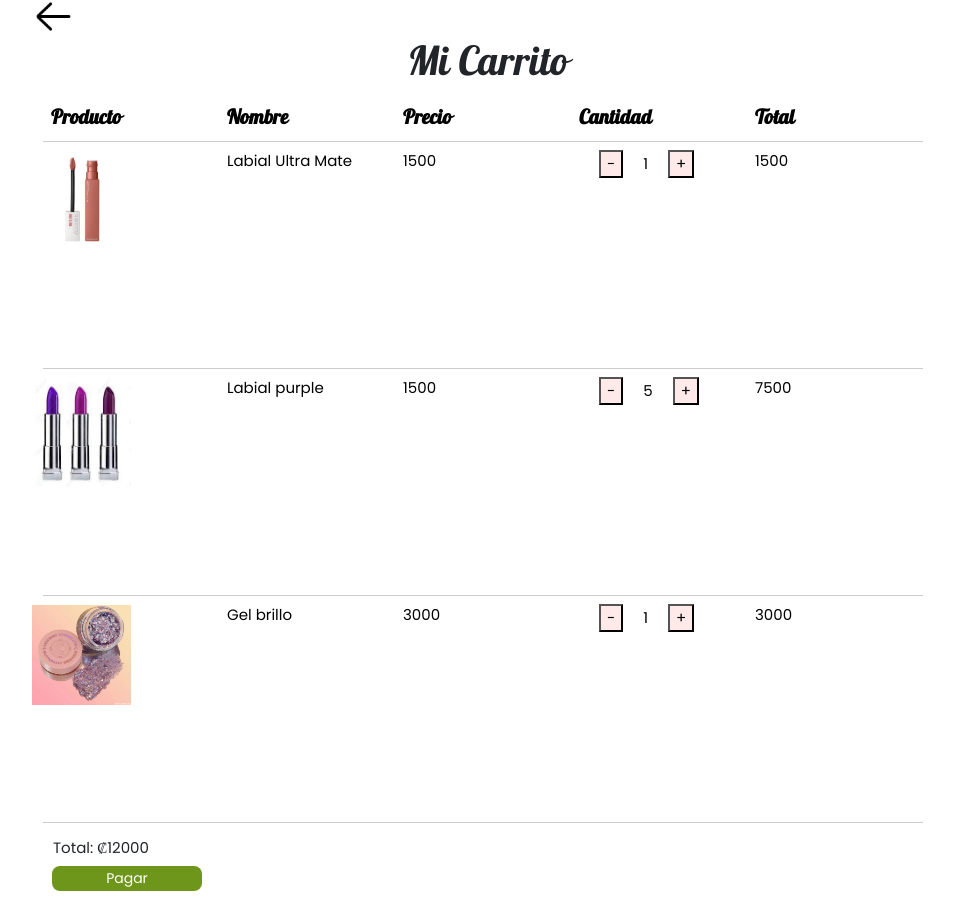
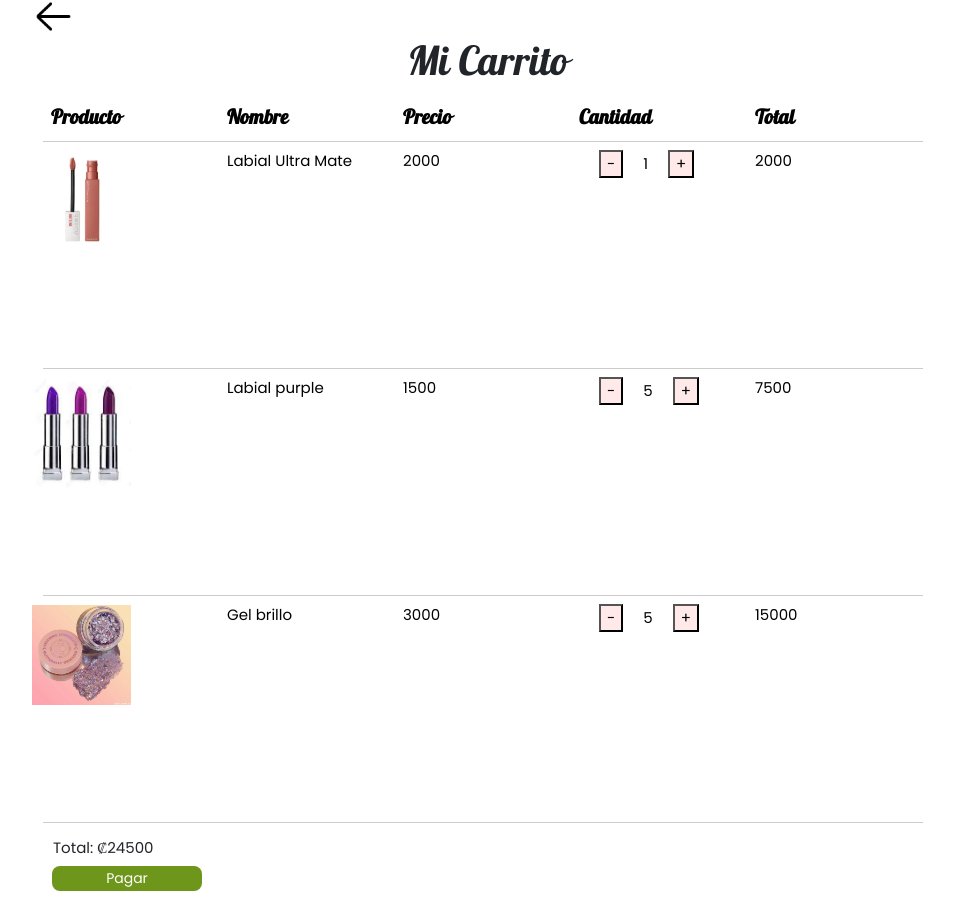
Before and after one commit to Isaac4918/MystiqueMakeup, a React (Create React App) app: page /Cart in a window 1280 px wide. Shown: the part 111-1022 px from the top of the page, without its empty margins (157-1111 px from the left). Built offline with nearby package versions, Linux system fonts and the light colour scheme; a web font is replaced by a local one.

Commit message:
Update Cart.js

```diff
--- a/src/pages/Cart.js
+++ b/src/pages/Cart.js
@@ -29,35 +29,33 @@ export function OpenPayment(){
 
 const products = [
   {
-    name: "Labial Ultra Mate", price: 1500, quantity: 1 , cateory: "Labios", subcategory: "Labiales", image: LabialM
+     name: "Labial Ultra Mate", description: "El labial matecito" , price: 2000, available: 1, category: "Labios", subcategory: "Labiales", image: LabialM
 
   },
   {
 
-    name: "Labial purple", price: 1500, quantity: 5 , cateory: "Labios", subcategory: "Labiales", image: LabialP
+     name: "Labial purple", description: "El labial mas morado" , price: 1500, available: 5 , category: "Labios", subcategory: "Labiales", image: LabialP
 
   },
 
   {
-    name: 'Gel brillo', price: 3000, quantity: 1, cateory: "Body", subcategory: "Glitter", image: Brillo
-
+     name: 'Gel brillo', description: "El labial mas morado" , price: 3000, available: 5 , category: "Body", subcategory: "Glitter", image: Brillo
   }
-
 ];
 
 const calculateTotal = (products) => {
- return products.reduce((total, product) => total + product.price * product.quantity, 0);
+ return products.reduce((total, product) => total + product.price * product.available, 0);
 };
 
-const ModifyQuantity = ({ quantity, onIncrement, onDecrement }) => {
+const ModifyQuantity = ({ available, onIncrement, onDecrement }) => {
 
  return (
      <div>
       <div className="buttonIncrement">
-        <div className="quantity">
+        <div className="available">
         <button onClick={onDecrement}>-</button>
 
-        <span>{quantity}</span>
+        <span>{available}</span>
 
         <button onClick={onIncrement}>+</button>
         </div>
@@ -74,7 +72,7 @@ function Cart() {
 
  const onIncrement = (index) => {
     setProductList((prevProducts) => {
-      const updatedProduct = { ...prevProducts[index], quantity: prevProducts[index].quantity + 1 };
+      const updatedProduct = { ...prevProducts[index], available: prevProducts[index].available + 1 };
       const updatedProducts = [...prevProducts];
       updatedProducts[index] = updatedProduct;
       setTotal(calculateTotal(updatedProducts));
@@ -84,12 +82,12 @@ function Cart() {
 
  const onDecrement = (index) => {
   setProductList((prevProducts) => {
-    const updatedProduct = { ...prevProducts[index], quantity: prevProducts[index].quantity - 1 };
+    const updatedProduct = { ...prevProducts[index], available: prevProducts[index].available - 1 };
     const updatedProducts = [...prevProducts];
     updatedProducts[index] = updatedProduct;
 
-    // If the quantity is zero, remove the product from the cart
-    if (updatedProduct.quantity === 0) {
+    // If the available is zero, remove the product from the cart
+    if (updatedProduct.available === 0) {
       updatedProducts.splice(index, 1);
     }
 
@@ -128,12 +126,12 @@ function Cart() {
               <td>{product.price}</td>
               <td>
                 <ModifyQuantity
-                 quantity={product.quantity}
+                 available={product.available}
                  onIncrement={() => onIncrement(index)}
                  onDecrement={() => onDecrement(index)}
                 />
               </td>
-              <td>{product.price * product.quantity}</td>
+              <td>{product.price * product.available}</td>
             </tr>
           ))}
         </tbody>
```
Lines whose indentation alone changed are shown as unchanged.
